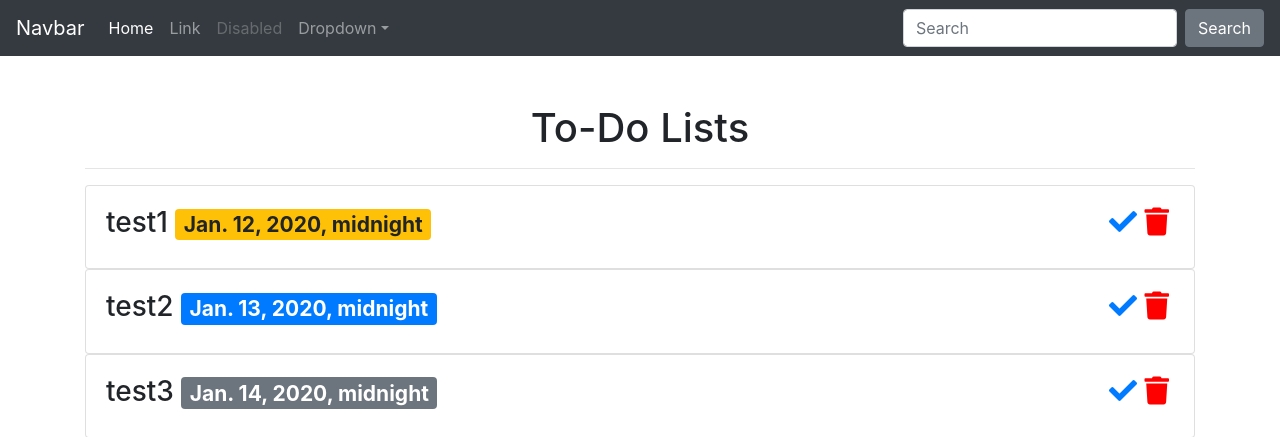
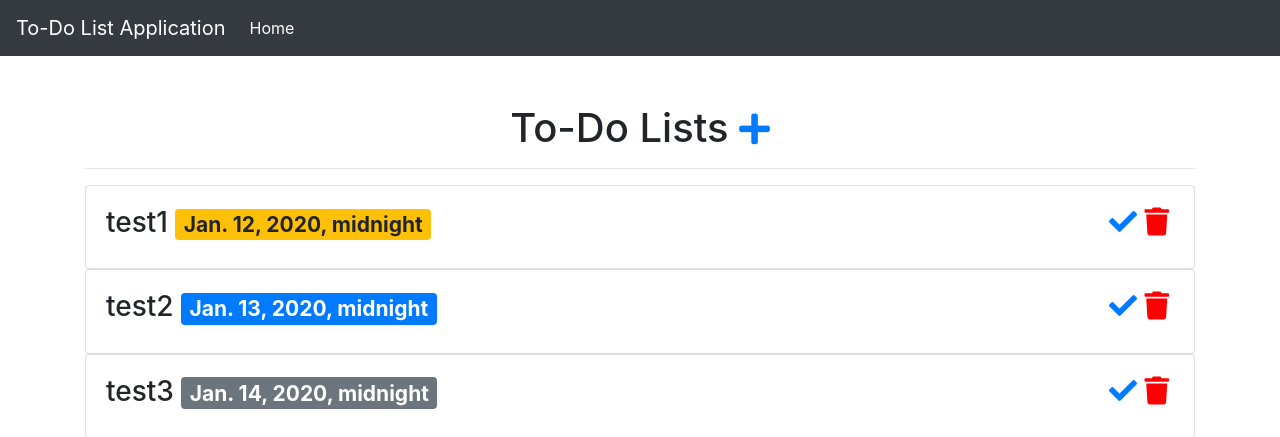
Before and after one commit to kimbumlak/notepad, a Django app: page / in a window 1280 px wide. Shown: the top 437 px of the page. Run offline with Django 3.2, Linux system fonts and the light colour scheme; data comes from the database, SQL or seed files in the repository; both versions use the stored data as it was after the commit; some libraries are stand-ins or nearby versions.

Commit message:
Implemented Create Note

```diff
--- /dev/null
+++ b/notes/forms.py
@@ -0,0 +1,7 @@
+from django import forms
+from .models import Note
+
+class NoteModelForm(forms.ModelForm):
+    class Meta:
+        model = Note
+        fields = ('title', 'due_date', 'label')
--- a/notes/models.py
+++ b/notes/models.py
@@ -2,14 +2,9 @@ from django.db import models
 from django.shortcuts import redirect, reverse
 
 LABEL_CHOICES = (
+    ('W', 'warning'),
     ('P', 'primary'),
-    ('SE', 'secondary'),
-    ('S', 'success'),
-    ('D', 'danger'),
-    ('W', 'warning'),
-    ('I', 'info'),
-    ('L', 'light'),
-    ('DK', 'dark')
+    ('SE', 'secondary')
 )
 
 class Note(models.Model):
--- a/notes/views.py
+++ b/notes/views.py
@@ -1,11 +1,22 @@
 from django.shortcuts import render, redirect, get_object_or_404
 from .models import Note
+from .forms import NoteModelForm
 
 
 def note_list_view(request):
+    form = NoteModelForm()
+    if request.method == "POST":
+        form = NoteModelForm(request.POST)
+        if form.is_valid():
+            form.save()
+            return redirect("note-list")
     to_do_list = Note.objects.filter(finished=False)
     finished_list = Note.objects.filter(finished=True)
-    context = {'to_do_list': to_do_list, 'finished_list': finished_list}
+    context = {
+        'to_do_list': to_do_list,
+        'finished_list': finished_list,
+        'form': form
+    }
     return render(request, "note_list.html", context)
 
 def finish_item(request, id):
--- a/templates/base.html
+++ b/templates/base.html
@@ -14,7 +14,7 @@
   </head>
   <body>
     <nav class="navbar navbar-expand-md navbar-dark bg-dark">
-  <a class="navbar-brand" href="#">Navbar</a>
+  <a class="navbar-brand" href="">To-Do List Application</a>
   <button class="navbar-toggler" type="button" data-toggle="collapse" data-target="#navbarsExampleDefault" aria-controls="navbarsExampleDefault" aria-expanded="false" aria-label="Toggle navigation">
     <span class="navbar-toggler-icon"></span>
   </button>
@@ -22,27 +22,12 @@
   <div class="collapse navbar-collapse" id="navbarsExampleDefault">
     <ul class="navbar-nav mr-auto">
       <li class="nav-item active">
-        <a class="nav-link" href="#">Home <span class="sr-only">(current)</span></a>
+        <a class="nav-link" href="">Home <span class="sr-only">(current)</span></a>
       </li>
-      <li class="nav-item">
-        <a class="nav-link" href="#">Link</a>
-      </li>
-      <li class="nav-item">
-        <a class="nav-link disabled" href="#" tabindex="-1" aria-disabled="true">Disabled</a>
-      </li>
-      <li class="nav-item dropdown">
-        <a class="nav-link dropdown-toggle" href="#" id="dropdown01" data-toggle="dropdown" aria-haspopup="true" aria-expanded="false">Dropdown</a>
-        <div class="dropdown-menu" aria-labelledby="dropdown01">
-          <a class="dropdown-item" href="#">Action</a>
-          <a class="dropdown-item" href="#">Another action</a>
-          <a class="dropdown-item" href="#">Something else here</a>
-        </div>
-      </li>
+
+
     </ul>
-    <form class="form-inline my-2 my-lg-0">
-      <input class="form-control mr-sm-2" type="text" placeholder="Search" aria-label="Search">
-      <button class="btn btn-secondary my-2 my-sm-0" type="submit">Search</button>
-    </form>
+
   </div>
 </nav>
 
--- a/templates/note_list.html
+++ b/templates/note_list.html
@@ -15,9 +15,41 @@ h3 {
 </style>
 
     <div class="text-center mt-5">
-      <h1>To-Do Lists</h1>
+      <h1>To-Do Lists
+      <a data-toggle="collapse" href="#collapseExample" role="button" aria-expanded="false" aria-controls="collapseExample">
+        <i class="fas fa-plus fa-sm"></i>
+      </a>
+      </h1>
     </div>
     <hr>
+
+
+
+    <div class="collapse" id="collapseExample">
+      <div class="card card-body">
+        <form method="POST">
+          {% csrf_token %}
+          <div class="form-group">
+            <label for="id_title">Title</label>
+            {{ form.title }}
+          </div>
+          <div class="form-group">
+            <label for="id_due_date">Due Date</label>
+            {{ form.due_date }}
+          </div>
+          <div class="form-group">
+            <label for="id_label">Label</label>
+            {{ form.label }}
+          </div>
+          <button type="submit" class="btn btn-primary">Create</button>
+        </form>
+      </div>
+    </div>
+
+
+
+
+
     <div class="row">
       {% for note in to_do_list %}
       <div class="col-12">
```
Also changed, not shown: db.sqlite3.
